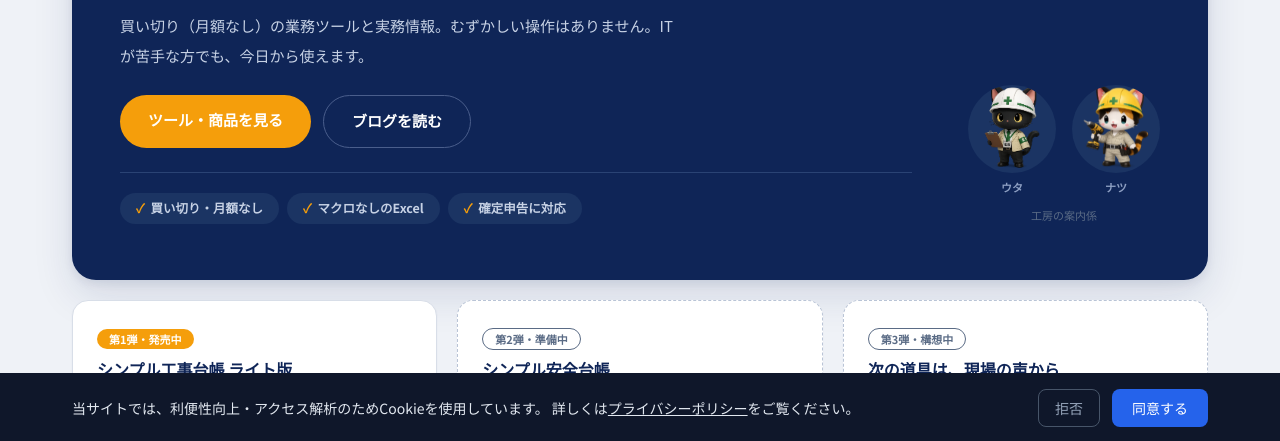
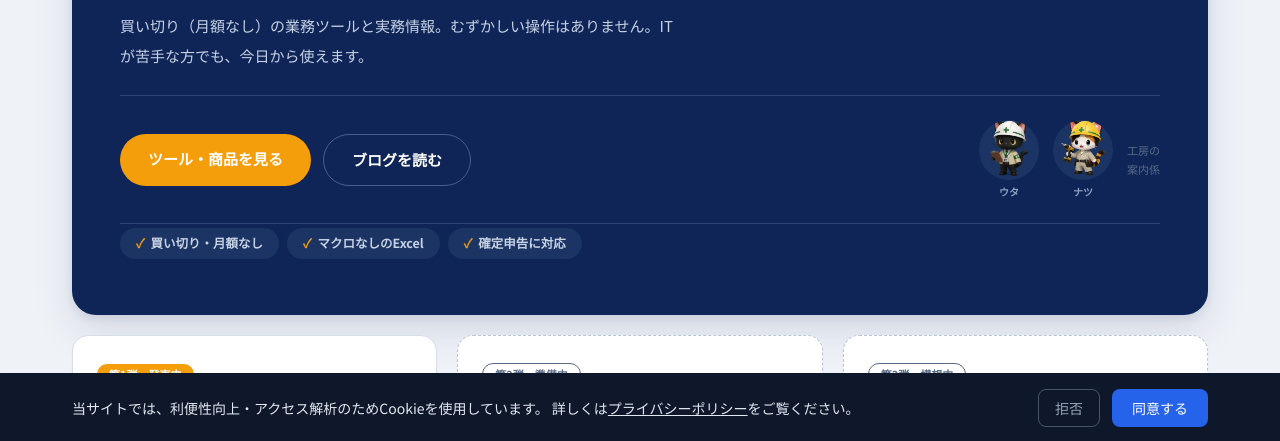
Before and after one commit to nodeyakabe/kensetsu-tools, an Astro site: page / in a window 1280 px wide. Shown: the part 357-798 px from the top of the page. Built offline with nearby package versions, Linux system fonts and the light colour scheme; Astro itself is replaced by a stand-in of ours.

Commit message:
feat(hp): ヒーロー案C実装（全幅h1 + 下部横並びバンド）（#46）
- flex-row 2カラムを廃止 → flex-col 縦積みに変更
- eyebrow → h1全幅 → サブコピー → 区切り線 → 下部バンド → チップ の順
- 下部バンド: CTA左 / マスコット右（justify-between）
- マスコット: 88px→60px、PCのみ→全デバイス表示、横一列
- モバイルは下部バンドを縦積み（CTA→マスコット）

Co-Authored-By: Claude Sonnet 4.6 <noreply@anthropic.com>

```diff
--- a/src/pages/index.astro
+++ b/src/pages/index.astro
@@ -45,28 +45,76 @@ const productHighlights = [
 <section class="bg-[#EFF2F7]">
   <div class="max-w-[1200px] mx-auto px-4 sm:px-6 lg:px-8 pt-10 sm:pt-12 pb-0">
 
-    <!-- 全幅ネイビーカード — タイトルを主役に -->
-    <div class="bg-[#0F2557] rounded-3xl px-8 py-12 sm:px-12 sm:py-14" style="box-shadow: var(--shadow-lg);">
-      <div class="flex flex-col lg:flex-row lg:items-end gap-8 lg:gap-14">
+    <!-- 全幅ネイビーカード — 案C: eyebrow→h1→サブ→区切り→下部バンド(CTA左・マスコット右)→チップ -->
+    <div class="bg-[#0F2557] rounded-3xl px-8 py-12 sm:px-12 sm:py-14 flex flex-col gap-6" style="box-shadow: var(--shadow-lg);">
 
-        <!-- テキストブロック（主役） -->
-        <div class="flex-1 flex flex-col gap-6">
+      <!-- eyebrow -->
       <div class="flex items-center gap-2.5">
         <span class="w-2 h-2 bg-[#F59E0B] rounded-full flex-shrink-0"></span>
         <span class="text-[12.5px] font-bold tracking-widest text-[#F59E0B]">一人親方・小規模建設業のための業務ツール</span>
       </div>
+
+      <!-- h1 全幅 -->
       <h1 class="text-4xl sm:text-5xl font-black leading-[1.35] text-white tracking-wide">
         建設業の現場を、<br class="hidden sm:block">もっとシンプルに。
       </h1>
+
+      <!-- サブコピー -->
       <p class="text-[15px] leading-[2] text-[#C7D2E5] max-w-[560px]">
         買い切り（月額なし）の業務ツールと実務情報。むずかしい操作はありません。ITが苦手な方でも、今日から使えます。
       </p>
+
+      <!-- 区切り線 -->
+      <div class="border-t border-[#2A4374]"></div>
+
+      <!-- 下部バンド: CTA（左）+ マスコット（右） -->
+      <div class="flex flex-col sm:flex-row sm:items-center sm:justify-between gap-5">
+
+        <!-- CTA -->
         <div class="flex flex-col sm:flex-row gap-3">
           <a href="/products/" class="bg-[#F59E0B] hover:bg-[#D98908] text-white font-bold text-[15px] px-7 py-3.5 rounded-full text-center btn-press">ツール・商品を見る</a>
           <a href="/blog/" class="border border-[#4A5E8C] hover:border-white text-white font-bold text-[15px] px-7 py-3.5 rounded-full text-center transition-colors">ブログを読む</a>
         </div>
+
+        <!-- マスコット（小・横一列・全デバイス） -->
+        <div class="flex items-center gap-3.5">
+          <!-- ウタ -->
+          <div class="flex flex-col items-center gap-1">
+            <div class="w-[60px] h-[60px] bg-[#1B3463] rounded-full overflow-hidden flex items-center justify-center">
+              <img
+                src="/images/characters/uta_tati.png"
+                alt="黒猫のウタ"
+                width="60"
+                height="60"
+                class="w-full h-full object-contain mascot-idle"
+                loading="eager"
+              />
+            </div>
+            <span class="text-[10px] font-bold text-[#8FA1C4]">ウタ</span>
+          </div>
+          <!-- ナツ -->
+          <div class="flex flex-col items-center gap-1">
+            <div class="w-[60px] h-[60px] bg-[#1B3463] rounded-full overflow-hidden flex items-center justify-center">
+              <img
+                src="/images/characters/natu_tati.png"
+                alt="三毛猫のナツ"
+                width="60"
+                height="60"
+                class="w-full h-full object-contain mascot-idle"
+                loading="eager"
+                style="animation-delay: 0.9s;"
+              />
+            </div>
+            <span class="text-[10px] font-bold text-[#8FA1C4]">ナツ</span>
+          </div>
+          <!-- ラベル -->
+          <span class="text-[11px] leading-[1.7] text-[#5A6B85]">工房の<br>案内係</span>
+        </div>
+
+      </div>
+
       <!-- 信頼チップ -->
-          <div class="flex flex-wrap gap-2 pt-5 mt-auto border-t border-[#2A4374]">
+      <div class="flex flex-wrap gap-2 pt-1 border-t border-[#2A4374]">
         {[
           '買い切り・月額なし',
           'マクロなしのExcel',
@@ -77,45 +125,7 @@ const productHighlights = [
           </div>
         ))}
       </div>
-        </div>
 
-        <!-- マスコット（小さな脇役、PCのみ） -->
-        <div class="hidden lg:flex flex-col items-center gap-3 flex-shrink-0">
-          <div class="flex gap-4 items-end">
-            <!-- ウタ -->
-            <div class="flex flex-col items-center gap-1.5">
-              <div class="w-[88px] h-[88px] bg-[#1B3463] rounded-full overflow-hidden flex items-center justify-center">
-                <img
-                  src="/images/characters/uta_tati.png"
-                  alt="黒猫のウタ"
-                  width="88"
-                  height="88"
-                  class="w-full h-full object-contain mascot-idle"
-                  loading="eager"
-                />
-              </div>
-              <span class="text-[11px] font-bold text-[#8FA1C4]">ウタ</span>
-            </div>
-            <!-- ナツ -->
-            <div class="flex flex-col items-center gap-1.5">
-              <div class="w-[88px] h-[88px] bg-[#1B3463] rounded-full overflow-hidden flex items-center justify-center">
-                <img
-                  src="/images/characters/natu_tati.png"
-                  alt="三毛猫のナツ"
-                  width="88"
-                  height="88"
-                  class="w-full h-full object-contain mascot-idle"
-                  loading="eager"
-                  style="animation-delay: 0.9s;"
-                />
-              </div>
-              <span class="text-[11px] font-bold text-[#8FA1C4]">ナツ</span>
-            </div>
-          </div>
-          <span class="text-[11px] text-[#5A6B85]">工房の案内係</span>
-        </div>
-
-      </div>
     </div>
   </div>
 
```
Lines whose indentation alone changed are shown as unchanged.
